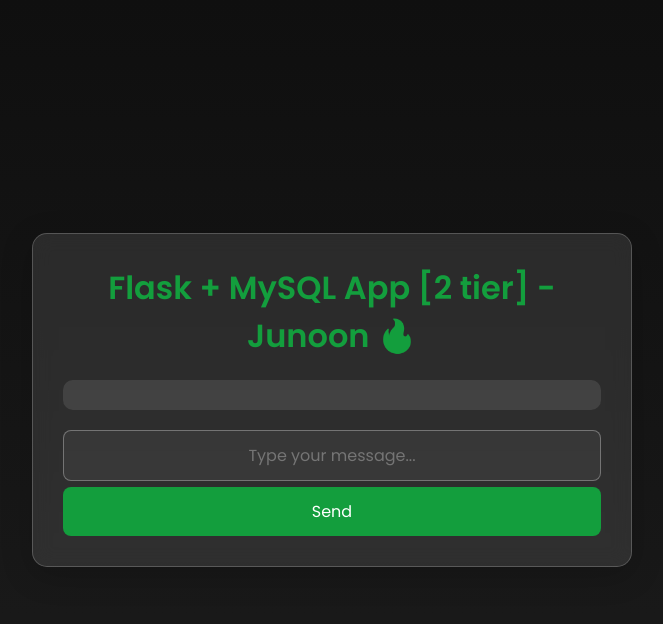
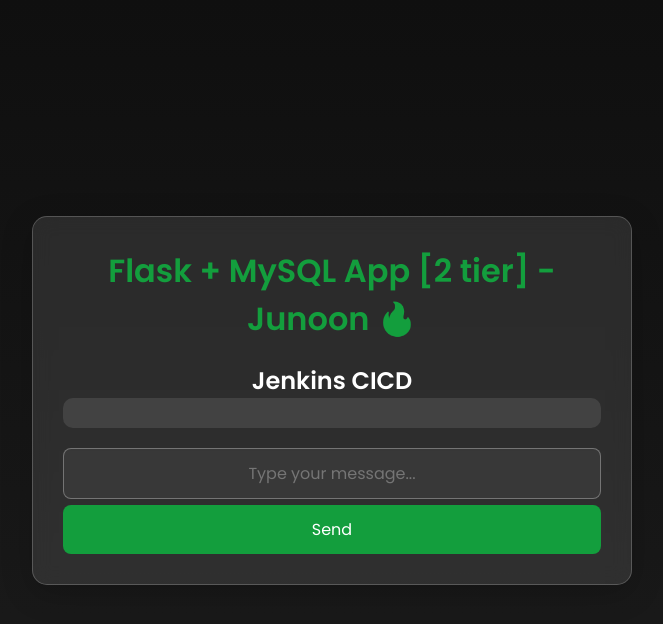
Before and after one commit to ankittripathidevs/two-tier-flask-app, a Flask app: page / in a window 1280 px wide. Shown: the top 624 px of the page, without its empty margins (308-971 px from the left). Run offline with Flask 2, Linux system fonts and the light colour scheme; data that the repository does not hold is empty; some libraries are stand-ins or nearby versions.

Commit message:
Add Jenkins CICD heading to index.html

```diff
--- a/templates/index.html
+++ b/templates/index.html
@@ -135,6 +135,7 @@
   <body>
     <div class="container">
       <h1>Flask + MySQL App [2 tier] - Junoon 🔥</h1>
+         <h2>Jenkins CICD</h2>
 
       <div class="messages">
         {% for message in messages %}
```
